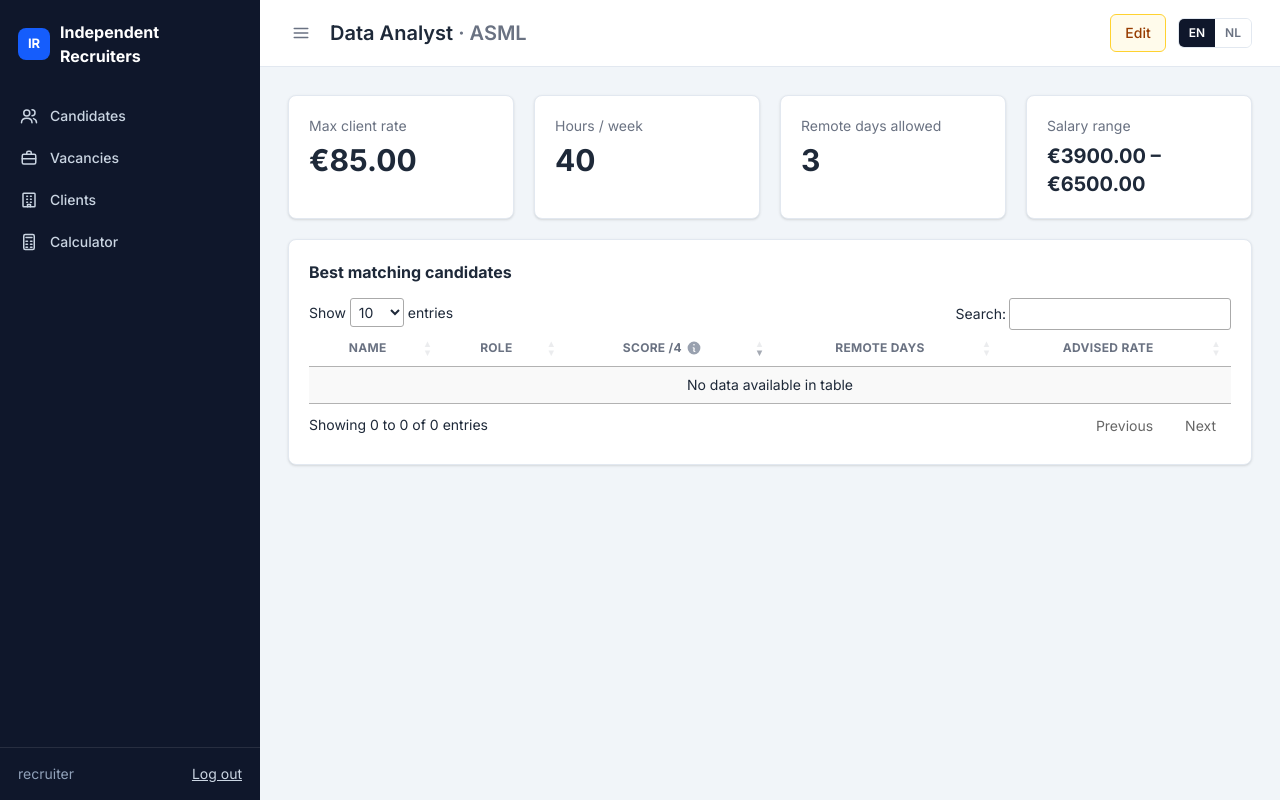
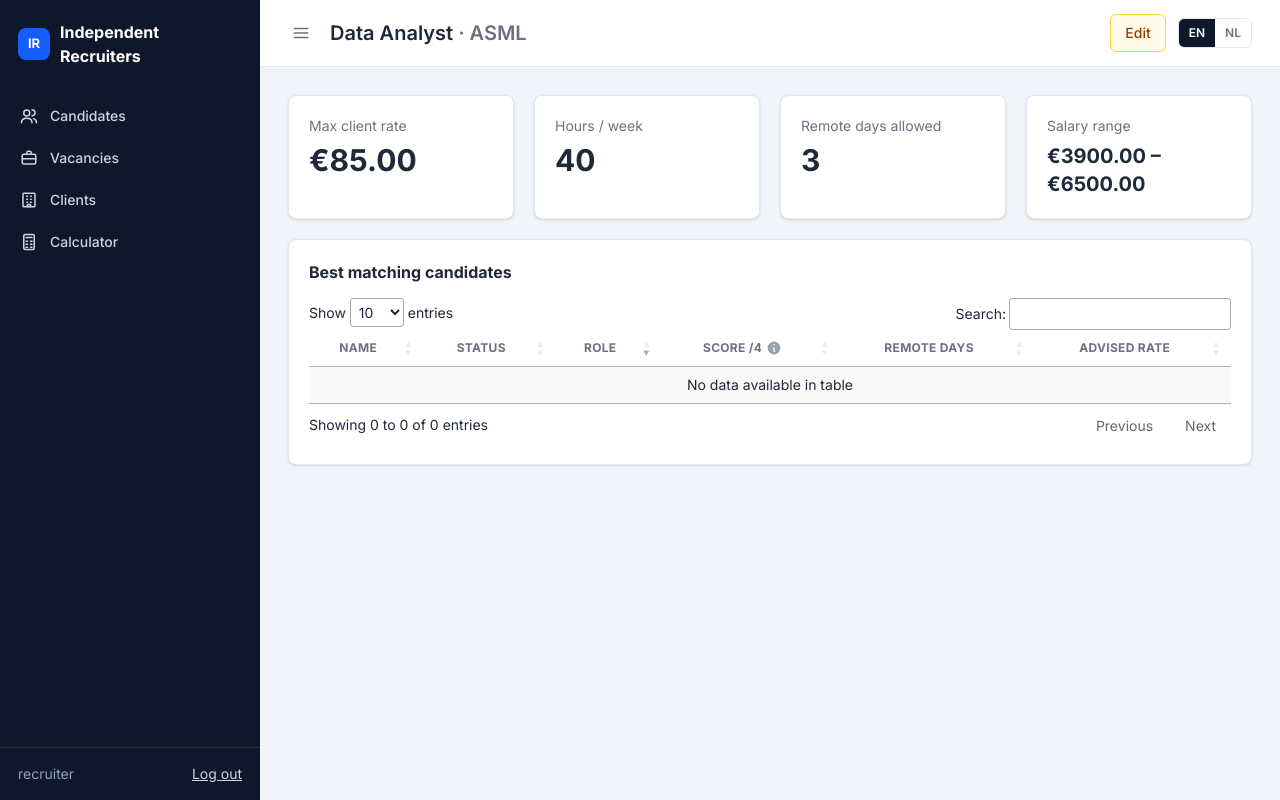
Before and after one commit to thumaman/coding_challenge, a Django app: page /clients/vacancies/24/ in a window 1280 px wide. Run offline with Django 5.2, Linux system fonts and the light colour scheme; a user stored in the database is signed in; data comes from the database, SQL or seed files in the repository; some libraries are stand-ins or nearby versions.

Commit message:
status display

```diff
--- a/clients/templates/clients/vacancy_detail.html
+++ b/clients/templates/clients/vacancy_detail.html
@@ -22,6 +22,7 @@
         <thead>
             <tr>
                 <th>{% trans "Name" %}</th>
+                <th>{% trans "Status" %}</th>
                 <th>{% trans "Role" %}</th>
                 <th>
                     <span class="inline-flex items-center gap-1">
@@ -57,6 +58,8 @@ Hours per week match: +0.5<br>
                 <tr>
                     <td>
                         <a href="{% url 'candidates:detail' row.candidate.pk %}">{{ row.candidate.full_name }}</a>
+                    </td>
+                    <td>
                         {% if row.link %}<span class="ml-1.5 {{ ui.badge.unknown }}" title="{% trans 'Considered for this vacancy' %}">{{ row.link.get_status_display }}</span>{% endif %}
                     </td>
                     <td class="text-gray-500">{{ row.candidate.desired_role }}</td>
```
